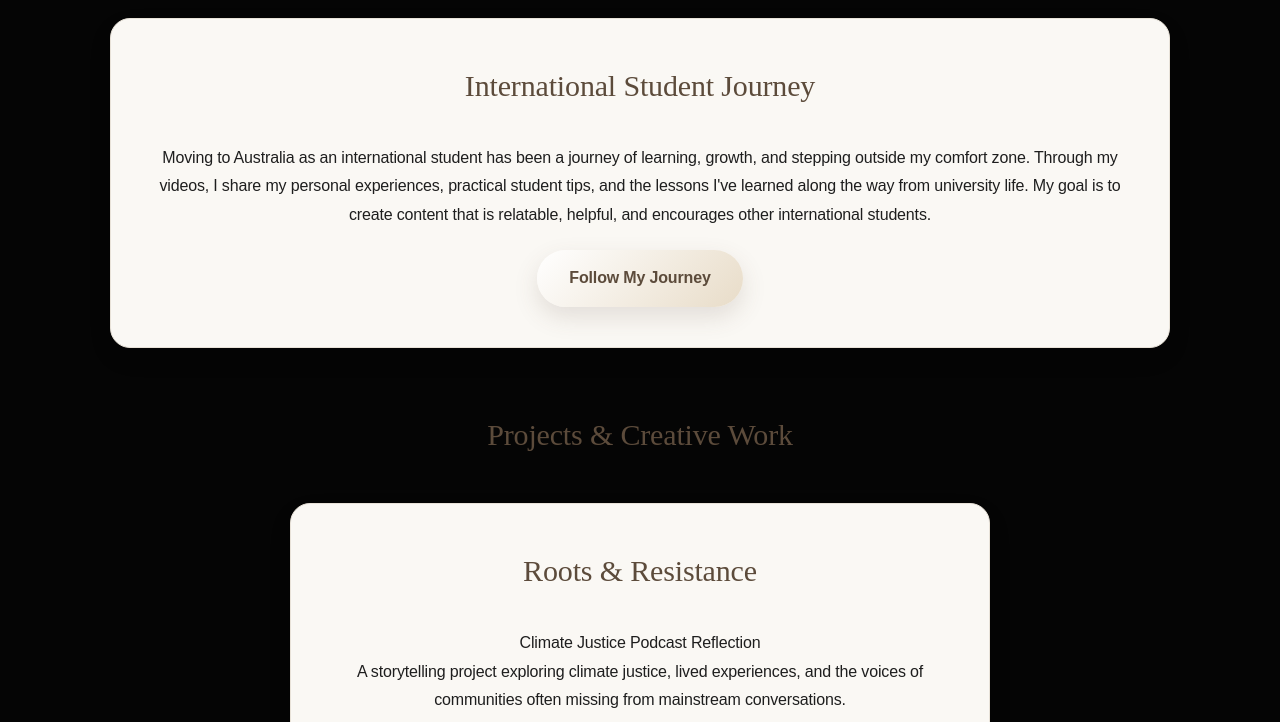
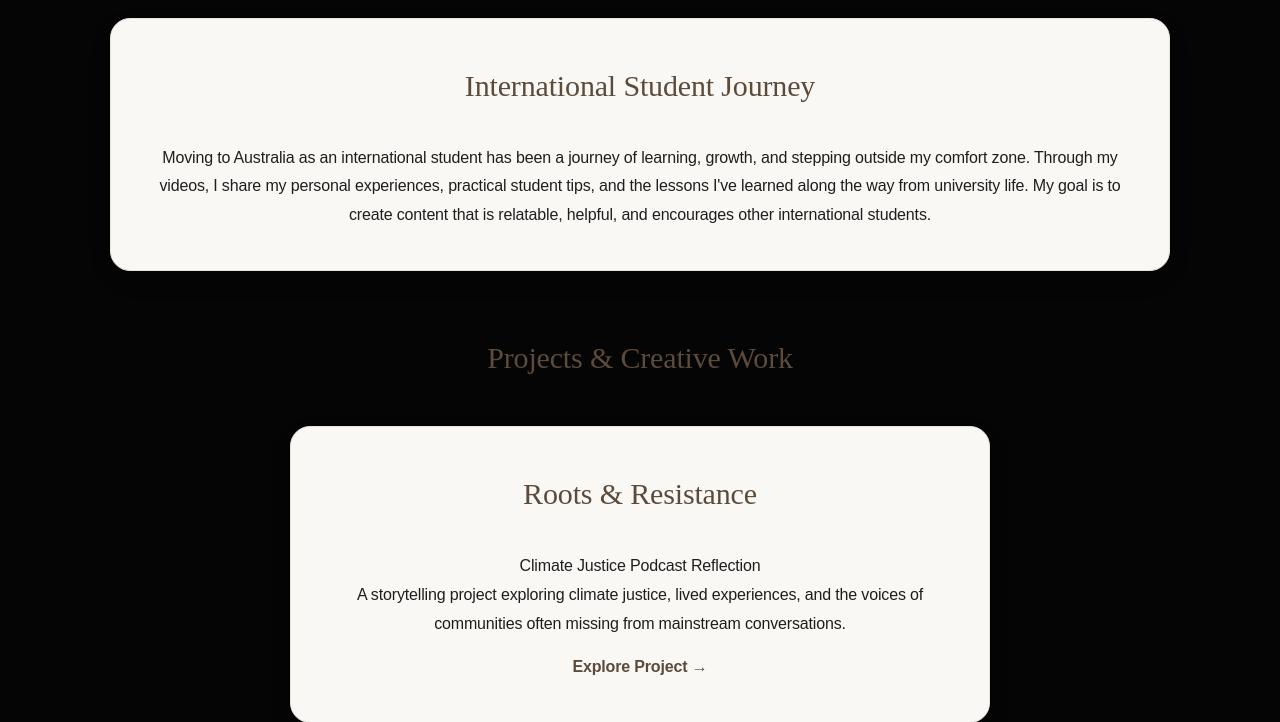
Before and after one commit to po-12365/thet-loon-po-portfolio, a Django app: page / in a window 1280 px wide. Shown: the part 3079-3801 px from the top of the page. Run offline with Django 5.2, Linux system fonts and the light colour scheme.

Commit message:
Refine homepage content and button text

```diff
--- a/portfolio/templates/portfolio/home.html
+++ b/portfolio/templates/portfolio/home.html
@@ -1340,13 +1340,7 @@ the places that have inspired me along the way.
             My goal is to create content that is relatable, helpful,
             and encourages other international students.
         </p>
-<a class="cloud-btn"
-href="https://www.tiktok.com/@diarys_po01?_r=1&_t=ZS-98EQTsTaGuK"
-target="_blank">
-
- Follow My Journey
-
-</a>
+
 
     </div>
 
```
